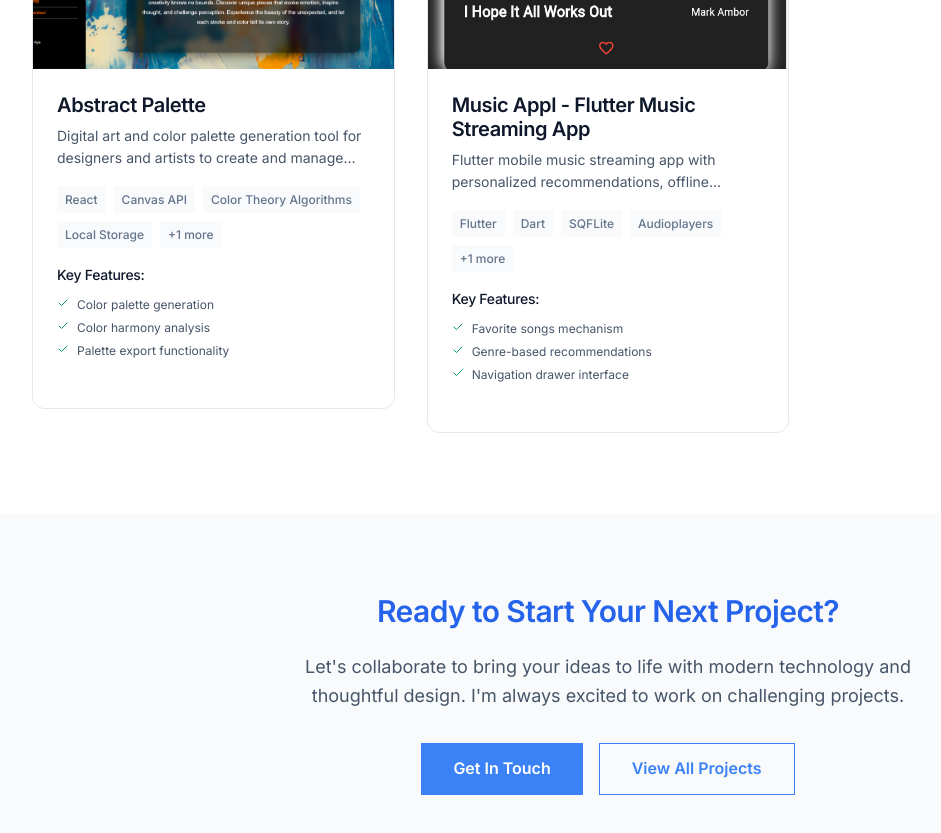
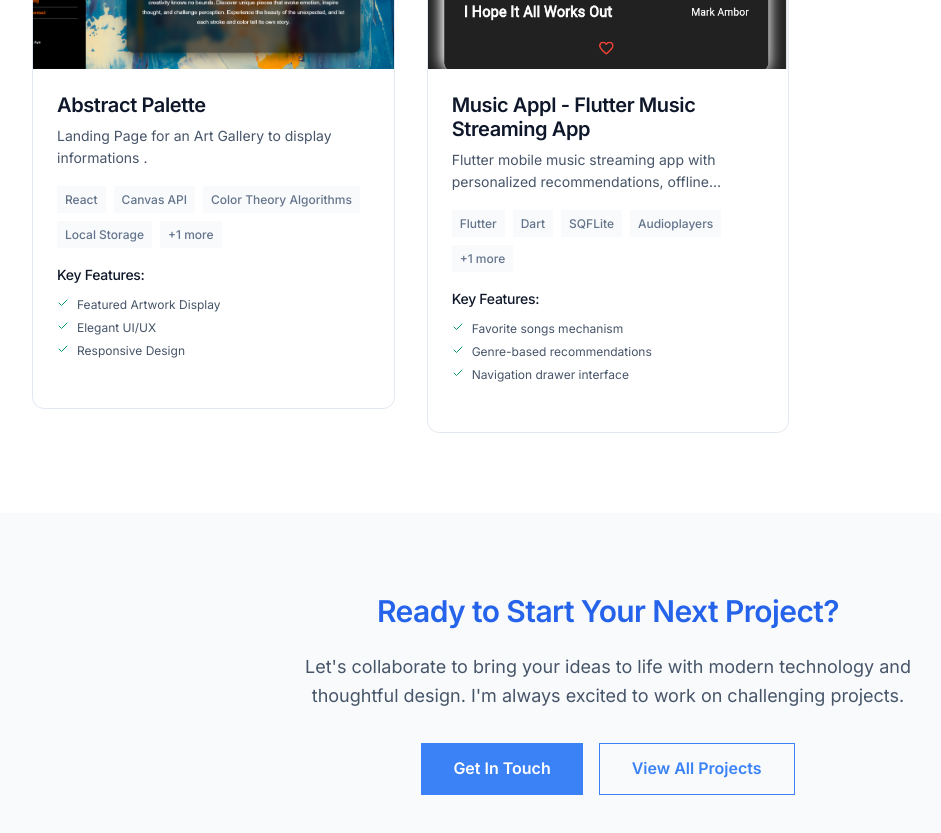
Before and after one commit to ayaaas/portflio_aya, a React (Vite) app: page /projects-curated-case-studies in a window 1280 px wide. Shown: the part 1400-2233 px from the top of the page, without its empty margins (32-973 px from the left). Built offline with nearby package versions, Linux system fonts and the light colour scheme.

Commit message:
Update index.jsx

```diff
--- a/src/pages/projects-curated-case-studies/index.jsx
+++ b/src/pages/projects-curated-case-studies/index.jsx
@@ -92,22 +92,18 @@ const ProjectsCuratedCaseStudies = () => {
       id: 4,
       title: "Abstract Palette",
       category: "Creative Tool",
-      description: "Digital art and color palette generation tool for designers and artists to create and manage color schemes.",
-      detailedDescription: "Abstract Palette is a creative tool designed for digital artists and designers. It provides advanced color palette generation, color harmony analysis, and palette management features.",
+      description: "Landing Page for an Art Gallery to display informations .",
+      detailedDescription: "A modern and visually appealing landing page designed to showcase an art gallery's collections, exhibitions, and essential information.",
       image: "/assets/images/capture_screenshot_2025-04-16 030157.png",
       additionalImages: [
         "/assets/images/capture_screenshot_2025-04-16 030453.png",
       ],
       technologies: ["React", "Canvas API", "Color Theory Algorithms", "Local Storage", "CSS3"],
       keyFeatures: [
-        "Color palette generation",
-        "Color harmony analysis",
-        "Palette export functionality",
-        "Color accessibility checker",
-        "Gradient generator",
-        "Color picker tools",
-        "Save and organize palettes",
-        "Mobile-responsive design"
+        "Featured Artwork Display",
+        " Elegant UI/UX",
+        "Responsive Design"
+
       ],
 
     },
```
